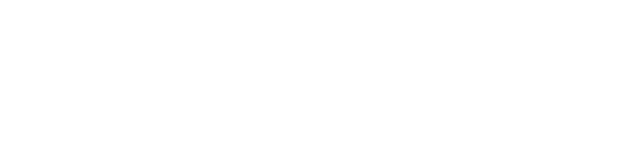
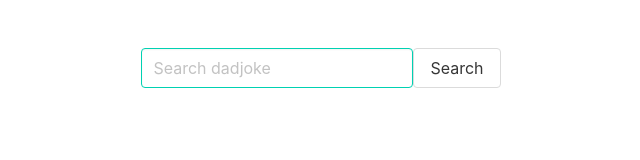
Before and after one commit to glgoose/dadjokes, a plain HTML site: page index.html in a window 1280 px wide. Shown: the whole page, without its empty margins (319-959 px from the left). Drawn offline with nearby package versions, Linux system fonts and the light colour scheme.

Commit message:
adds search input & button

```diff
--- a/index.html
+++ b/index.html
@@ -10,5 +10,23 @@
     />
     <title>dadjokes</title>
   </head>
-  <body></body>
+  <body>
+    <main class="container is-desktop">
+      <div class="level mt-6">
+        <div class="search level-item">
+          <p class="control">
+            <input
+              class="input is-primary"
+              type="text"
+              placeholder="Search dadjoke"
+            />
+          </p>
+          <p class="control">
+            <button class="button">Search</button>
+          </p>
+        </div>
+      </div>
+    </main>
+  </body>
+  <script src="index.js"></script>
 </html>
--- a/index.js
+++ b/index.js
@@ -0,0 +1,2 @@
+const searchInput = document.querySelector('.search .input')
+const searchButton = document.querySelector('.search .button')
```
